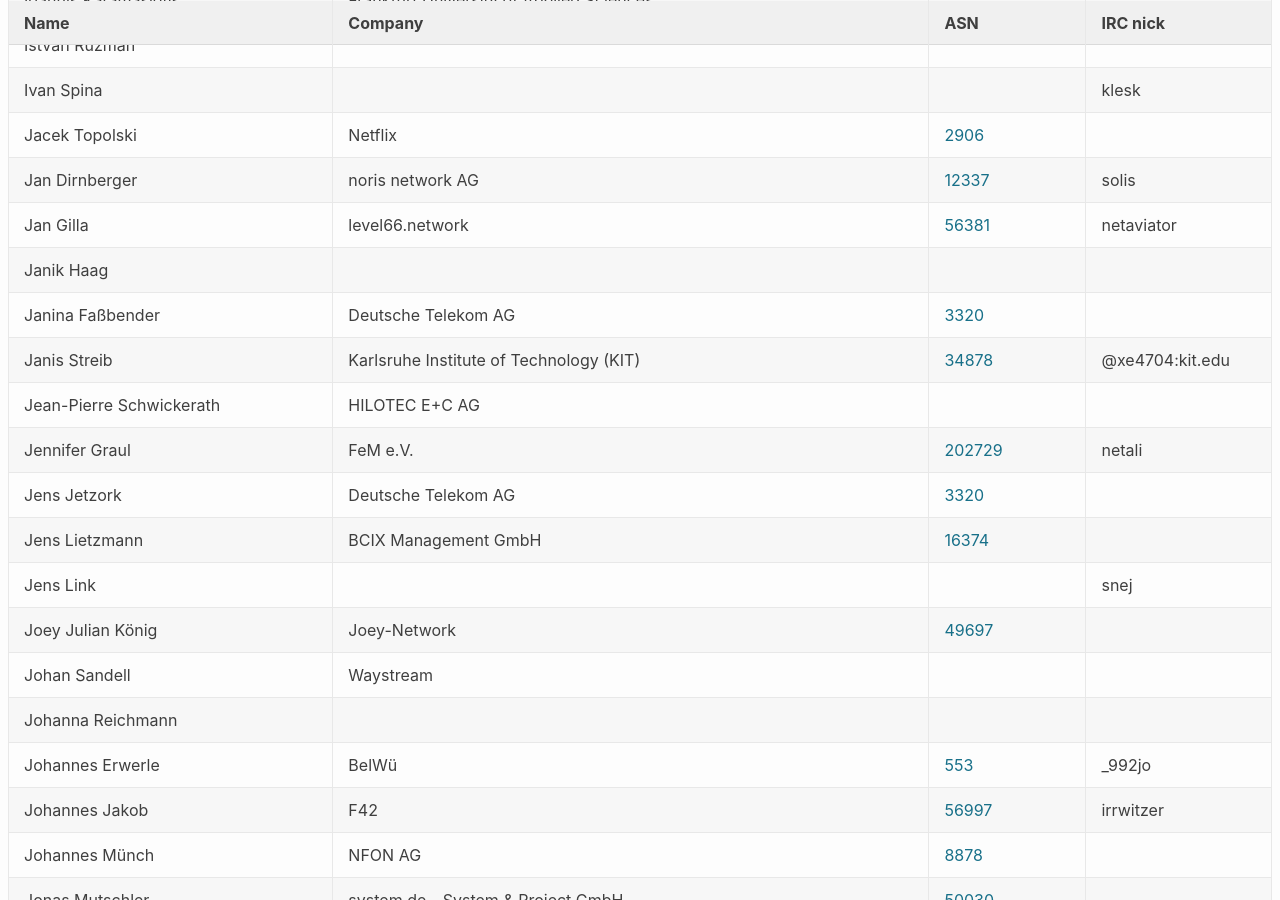
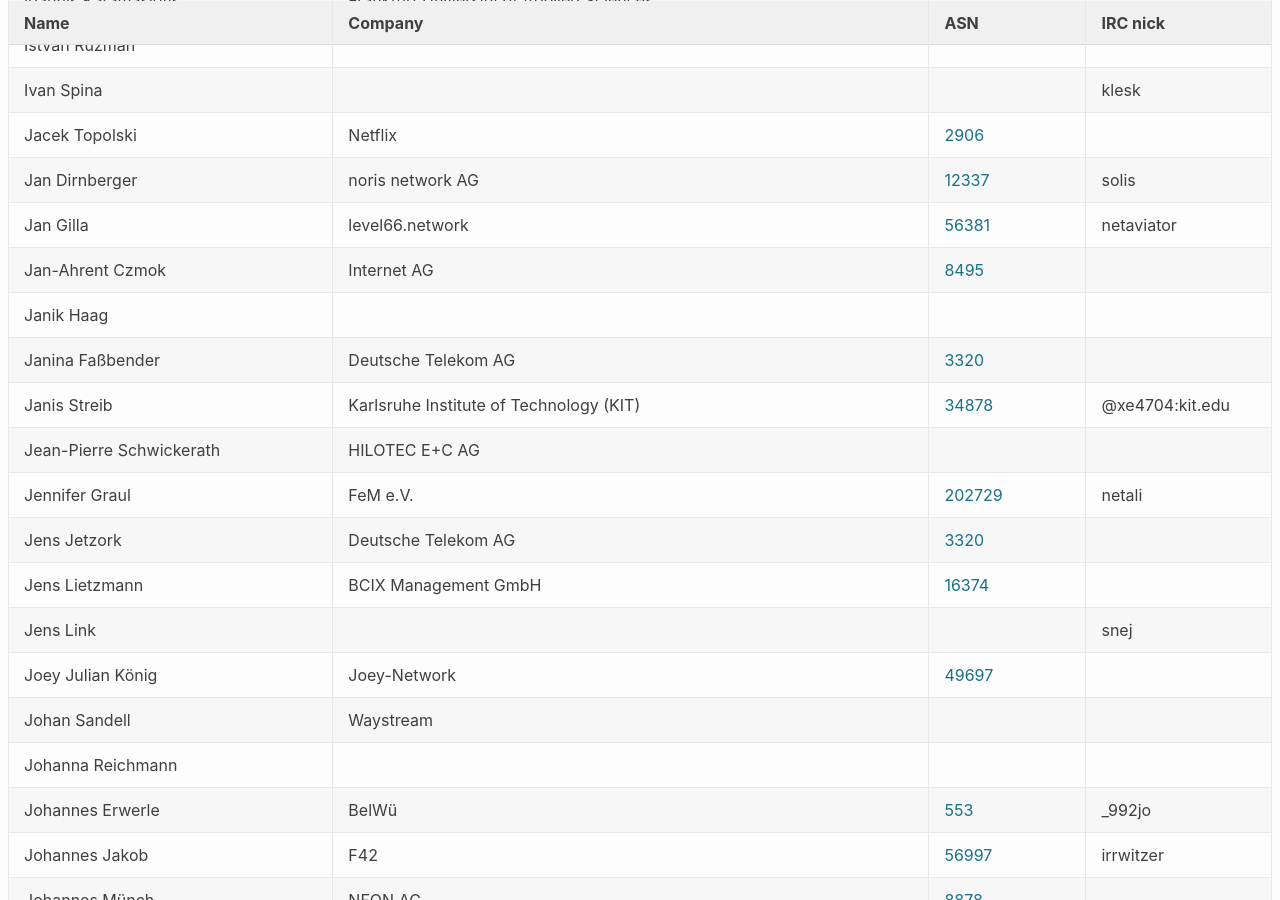
Before and after one commit to denog/pretix-attendeelist, a Jekyll site: the page built from denog15/index.md, in a window 1280 px wide and 900 px high, scrolled down 4924 px. Built offline with Jekyll 4.4.1, drawn with Linux system fonts in a browser that asks for light colours.

Commit message:
Latest data: Fri Oct 20 13:10:58 UTC 2023

```diff
--- a/_data/attendees_denog15_onsite.json
+++ b/_data/attendees_denog15_onsite.json
@@ -654,6 +654,12 @@
     "asn": "2906"
   },
   {
+    "name": "Jan-Ahrent Czmok",
+    "company": "Internet AG",
+    "irc": null,
+    "asn": "8495"
+  },
+  {
     "name": "Jan Dirnberger",
     "company": "noris network AG",
     "irc": "solis",
```
